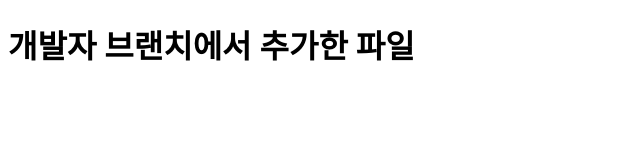
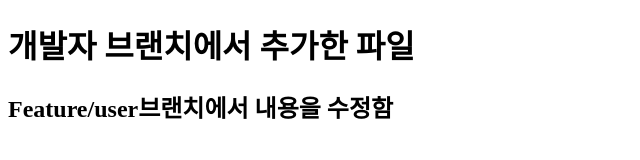
Before and after one commit to swanbaek/MyGithubTest, a plain HTML site: page develop.html in a window 1280 px wide. Shown: the whole page, without its empty margins (0-640 px from the left). Drawn offline with Linux system fonts and the light colour scheme.

Commit message:
Update develop.html

```diff
--- a/develop.html
+++ b/develop.html
@@ -8,5 +8,6 @@
 </head>
 <body>
     <h1>개발자 브랜치에서 추가한 파일</h1>
+    <h2>Feature/user브랜치에서 내용을 수정함</h2>
 </body>
 </html>
```
